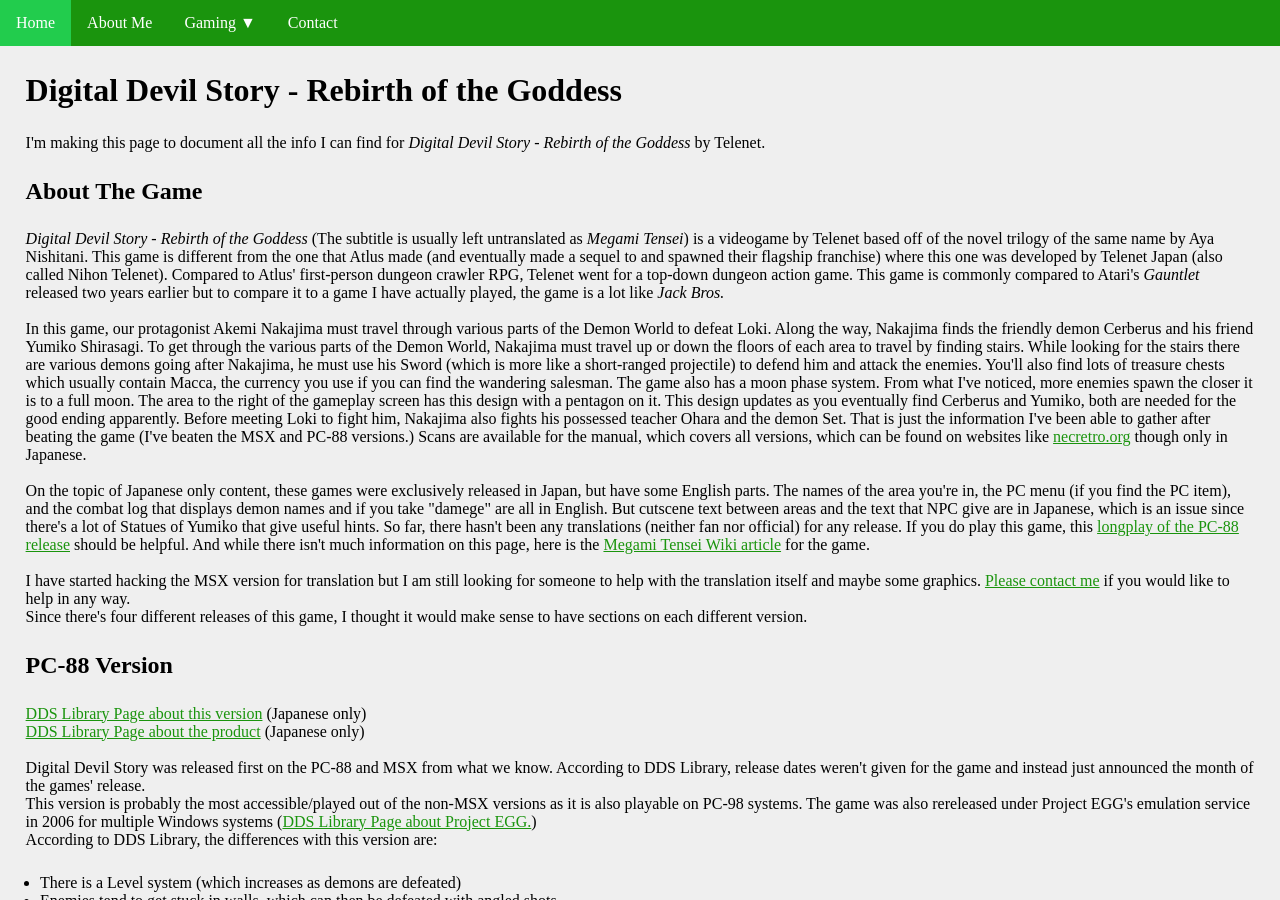
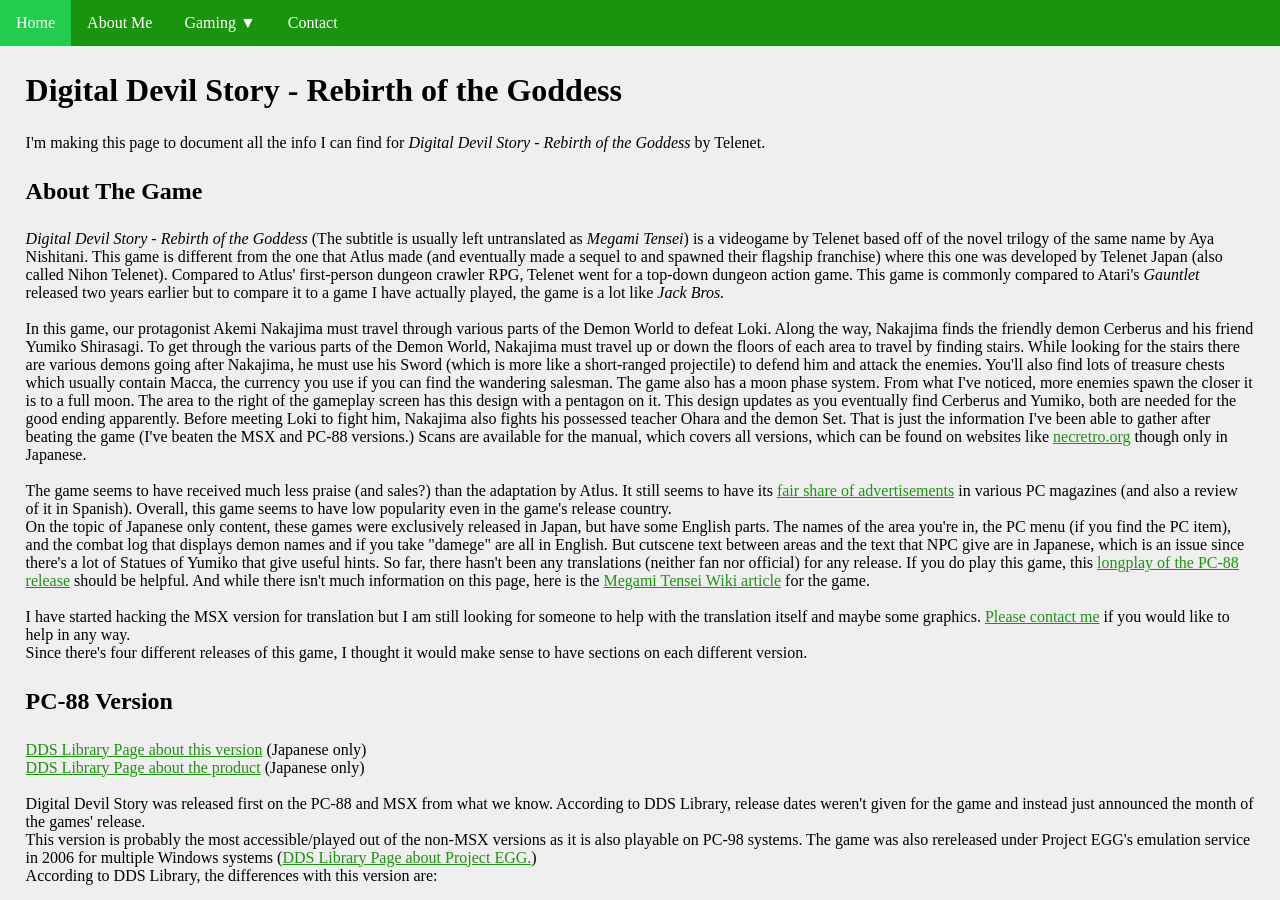
Before and after one commit to Kaisaan/kaisaan.github.io, a Jekyll site: the page built from pages/dss.html, in a window 1280 px wide and 900 px high. Built offline with Jekyll 4.4.1, drawn with Linux system fonts in a browser that asks for light colours; some web fonts are replaced.

Commit message:
Update dss.html

```diff
--- a/pages/dss.html
+++ b/pages/dss.html
@@ -11,6 +11,8 @@
 <p><em>Digital Devil Story - Rebirth of the Goddess</em> (The subtitle is usually left untranslated as <em>Megami Tensei</em>) is a videogame by Telenet based off of the novel trilogy of the same name by Aya Nishitani. This game is different from the one that Atlus made (and eventually made a sequel to and spawned their flagship franchise) where this one was developed by Telenet Japan (also called Nihon Telenet). Compared to Atlus' first-person dungeon crawler RPG, Telenet went for a top-down dungeon action game. This game is commonly compared to Atari's <em>Gauntlet</em> released two years earlier but to compare it to a game I have actually played, the game is a lot like <em>Jack Bros.</em><br>
 <br>
 In this game, our protagonist Akemi Nakajima must travel through various parts of the Demon World to defeat Loki. Along the way, Nakajima finds the friendly demon Cerberus and his friend Yumiko Shirasagi. To get through the various parts of the Demon World, Nakajima must travel up or down the floors of each area to travel by finding stairs. While looking for the stairs there are various demons going after Nakajima, he must use his Sword (which is more like a short-ranged projectile) to defend him and attack the enemies. You'll also find lots of treasure chests which usually contain Macca, the currency you use if you can find the wandering salesman. The game also has a moon phase system. From what I've noticed, more enemies spawn the closer it is to a full moon. The area to the right of the gameplay screen has this design with a pentagon on it. This design updates as you eventually find Cerberus and Yumiko, both are needed for the good ending apparently. Before meeting Loki to fight him, Nakajima also fights his possessed teacher Ohara and the demon Set. That is just the information I've been able to gather after beating the game (I've beaten the MSX and PC-88 versions.) Scans are available for the manual, which covers all versions, which can be found on websites like <a href="https://retrocdn.net/images/c/ca/Digital_Devil_Story_Megami_Tensei_PC88_Manual.pdf">necretro.org</a> though only in Japanese.<br>
+<br>
+The game seems to have received much less praise (and sales?) than the adaptation by Atlus. It still seems to have its <a href="https://imgur.com/gallery/7P7n4R1" target="_blank">fair share of advertisements</a> in various PC magazines (and also a review of it in Spanish). Overall, this game seems to have low popularity even in the game's release country.
 <br>
 On the topic of Japanese only content, these games were exclusively released in Japan, but have some English parts. The names of the area you're in, the PC menu (if you find the PC item), and the combat log that displays demon names and if you take "damege" are all in English. But cutscene text between areas and the text that NPC give are in Japanese, which is an issue since there's a lot of Statues of Yumiko that give useful hints. So far, there hasn't been any translations (neither fan nor official) for any release. If you do play this game, this <a href="https://youtu.be/Btrc94RDjUo" target="_blank">longplay of the PC-88 release</a> should be helpful. And while there isn't much information on this page, here is the <a href="https://megamitensei.fandom.com/wiki/Megami_Tensei_(Telenet)" target="_blank">Megami Tensei Wiki article</a> for the game.<br>
 <br>
```
